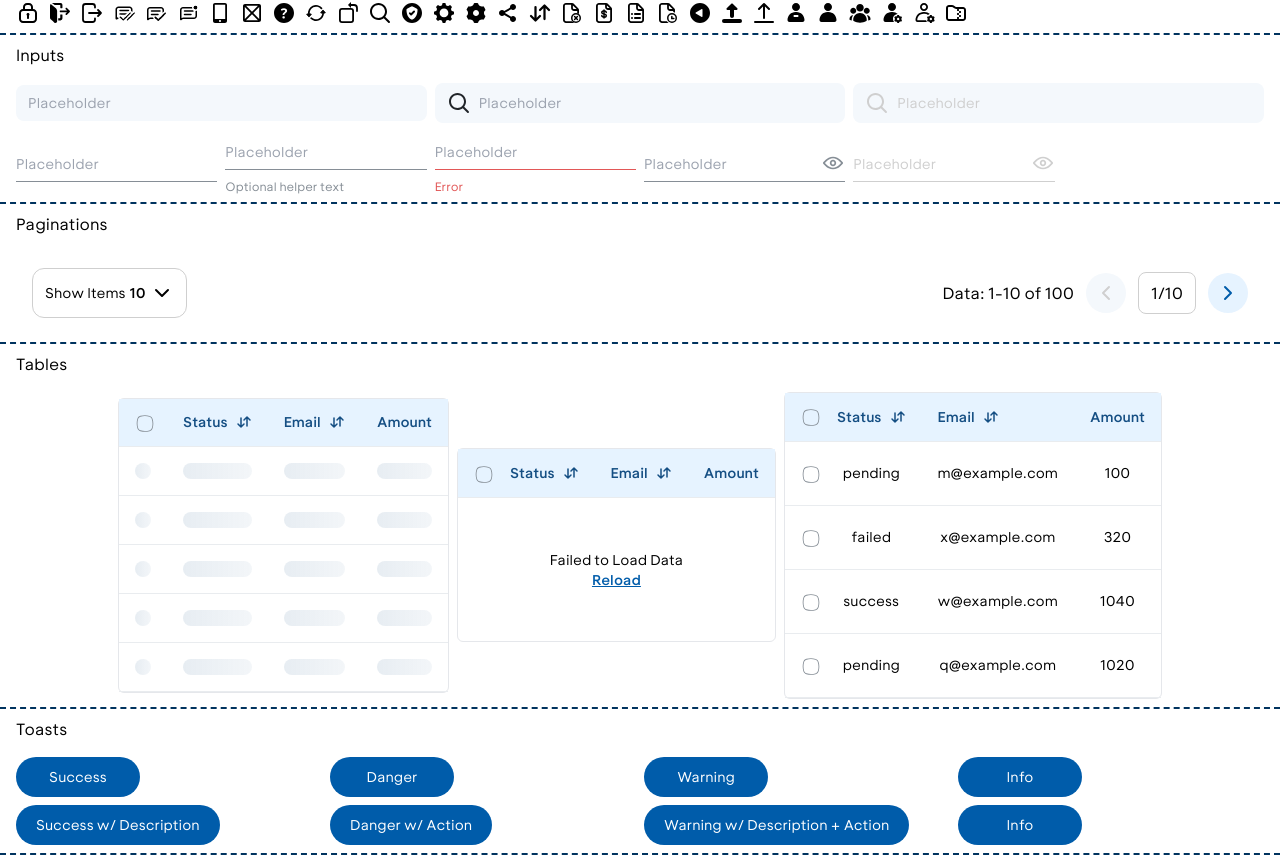
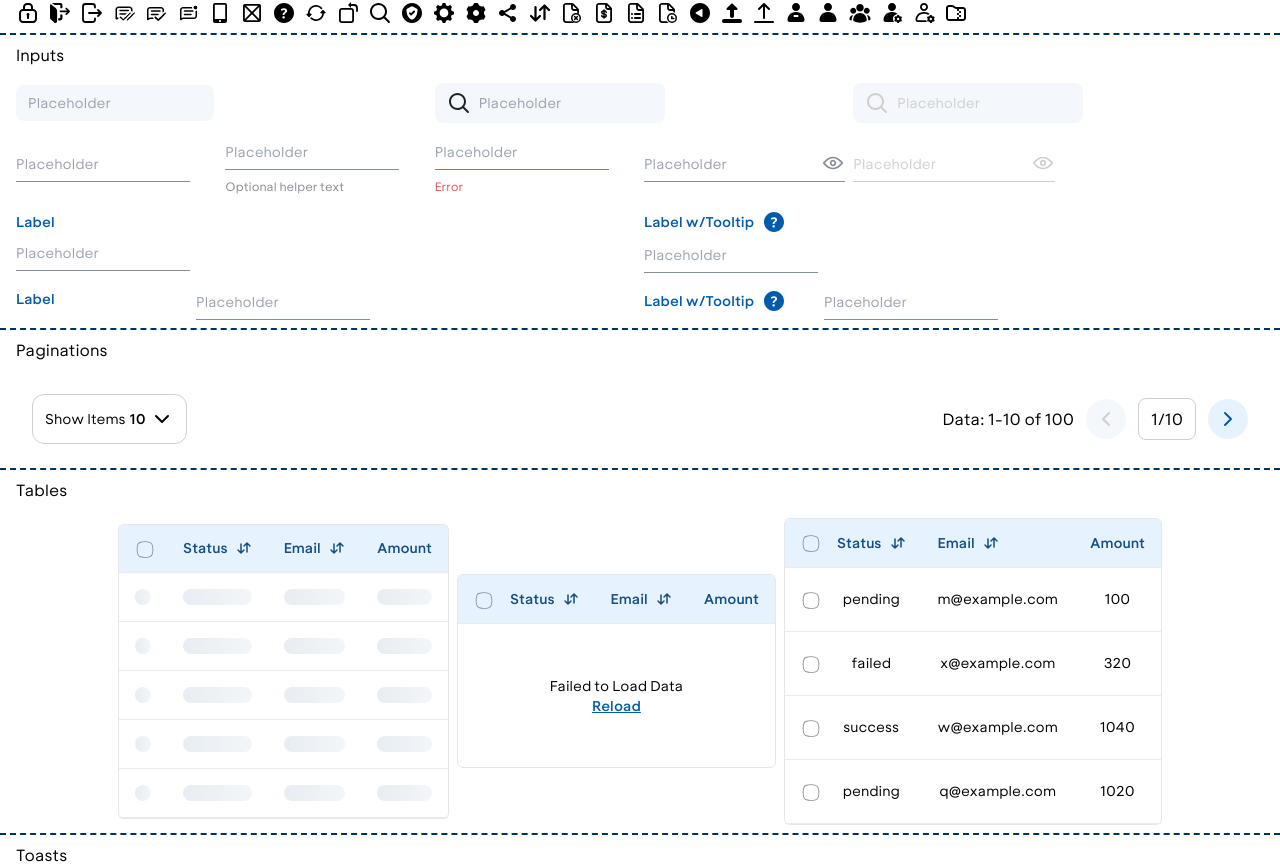
Before and after one commit to shrall/lighthouse-ui, a React (Vite) app: page / in a window 1280 px wide. Shown: the part 1536-2403 px from the top of the page. Built offline with nearby package versions, Linux system fonts and the light colour scheme.

Commit message:
feat: add label & tooltip to input

```diff
--- a/lib/components/ui/input.tsx
+++ b/lib/components/ui/input.tsx
@@ -6,6 +6,7 @@ type InputStyle = "default" | "underline";
 
 export interface InputProps
   extends React.InputHTMLAttributes<HTMLInputElement> {
+  container?: { className?: string };
   input?: { className?: string };
   inputStyle?: InputStyle;
   leftNode?: React.ReactNode;
@@ -13,6 +14,9 @@ export interface InputProps
   regex?: "text" | "number";
   errorMessage?: string;
   helperText?: string;
+  alignment?: "vertical" | "horizontal";
+  label?: string;
+  tooltip?: React.ReactNode;
 }
 
 const Input = React.forwardRef<HTMLInputElement, InputProps>(
@@ -20,6 +24,7 @@ const Input = React.forwardRef<HTMLInputElement, InputProps>(
     {
       className,
       type,
+      container,
       input,
       errorMessage,
       helperText,
@@ -31,6 +36,9 @@ const Input = React.forwardRef<HTMLInputElement, InputProps>(
       maxLength,
       regex,
       value,
+      label,
+      tooltip,
+      alignment = "vertical",
       ...props
     },
     ref,
@@ -52,6 +60,25 @@ const Input = React.forwardRef<HTMLInputElement, InputProps>(
       }
     }
     return (
+      <div
+        className={cn(
+          "lui-flex lui-items-start",
+          alignment === "vertical" && "lui-flex-col lui-gap-y-2",
+          alignment === "horizontal" && "lui-flex-row lui-gap-x-6",
+          container && container.className,
+        )}
+      >
+        {label && (
+          <div className="lui-flex lui-w-[156px] lui-max-w-[156px] lui-items-center lui-gap-x-2">
+            <label
+              htmlFor={props.name}
+              className="lui-text-sm lui-font-semibold lui-text-ocean-primary-10"
+            >
+              {label}
+            </label>
+            {tooltip && tooltip}
+          </div>
+        )}
         <div className="lui-flex lui-flex-col lui-gap-y-2">
           <div
             className={cn(
@@ -106,6 +133,7 @@ const Input = React.forwardRef<HTMLInputElement, InputProps>(
             </span>
           )}
         </div>
+      </div>
     );
   },
 );
--- a/src/pages/Inputs.tsx
+++ b/src/pages/Inputs.tsx
@@ -1,5 +1,6 @@
 import { Input } from "@/components/ui/input";
 import { Icon } from "@/components/ui/icon";
+import { Tooltip } from "@/components/ui/tooltip";
 import { useState } from "react";
 
 function Inputs() {
@@ -105,6 +106,78 @@ function Inputs() {
           disabled
         />
       </div>
+      <div className="lui-grid lui-grid-cols-2 lui-items-center lui-gap-2">
+        <Input
+          inputStyle="underline"
+          placeholder="Placeholder"
+          type="text"
+          value={value}
+          onChange={(e) => setValue(e.target.value)}
+          label="Label"
+        />
+        <Input
+          inputStyle="underline"
+          placeholder="Placeholder"
+          type="text"
+          value={value}
+          onChange={(e) => setValue(e.target.value)}
+          label="Label w/Tooltip"
+          tooltip={
+            <Tooltip
+              trigger={
+                <Icon
+                  name="question-filled"
+                  className="lui-text-ocean-primary-10"
+                />
+              }
+              side="top"
+              title="Tooltip Title"
+            >
+              <p>
+                Lorem ipsum dolor sit amet, consectetuer adipiscing elit. Aenean
+                commodo ligula eget dolor.
+              </p>
+            </Tooltip>
+          }
+        />
+      </div>
+      <div className="lui-grid lui-grid-cols-2 lui-items-center lui-gap-2">
+        <Input
+          inputStyle="underline"
+          placeholder="Placeholder"
+          type="text"
+          value={value}
+          onChange={(e) => setValue(e.target.value)}
+          label="Label"
+          alignment="horizontal"
+        />
+        <Input
+          inputStyle="underline"
+          placeholder="Placeholder"
+          type="text"
+          value={value}
+          onChange={(e) => setValue(e.target.value)}
+          label="Label w/Tooltip"
+          alignment="horizontal"
+          tooltip={
+            <Tooltip
+              trigger={
+                <Icon
+                  name="question-filled"
+                  className="lui-text-ocean-primary-10"
+                />
+              }
+              side="top"
+              title="Tooltip Title"
+            >
+              <p>
+                Lorem ipsum dolor sit amet, consectetuer adipiscing elit. Aenean
+                commodo ligula eget dolor.
+              </p>
+            </Tooltip>
+          }
+        />
+      </div>
     </div>
   );
 }
```
Lines whose indentation alone changed are shown as unchanged.
